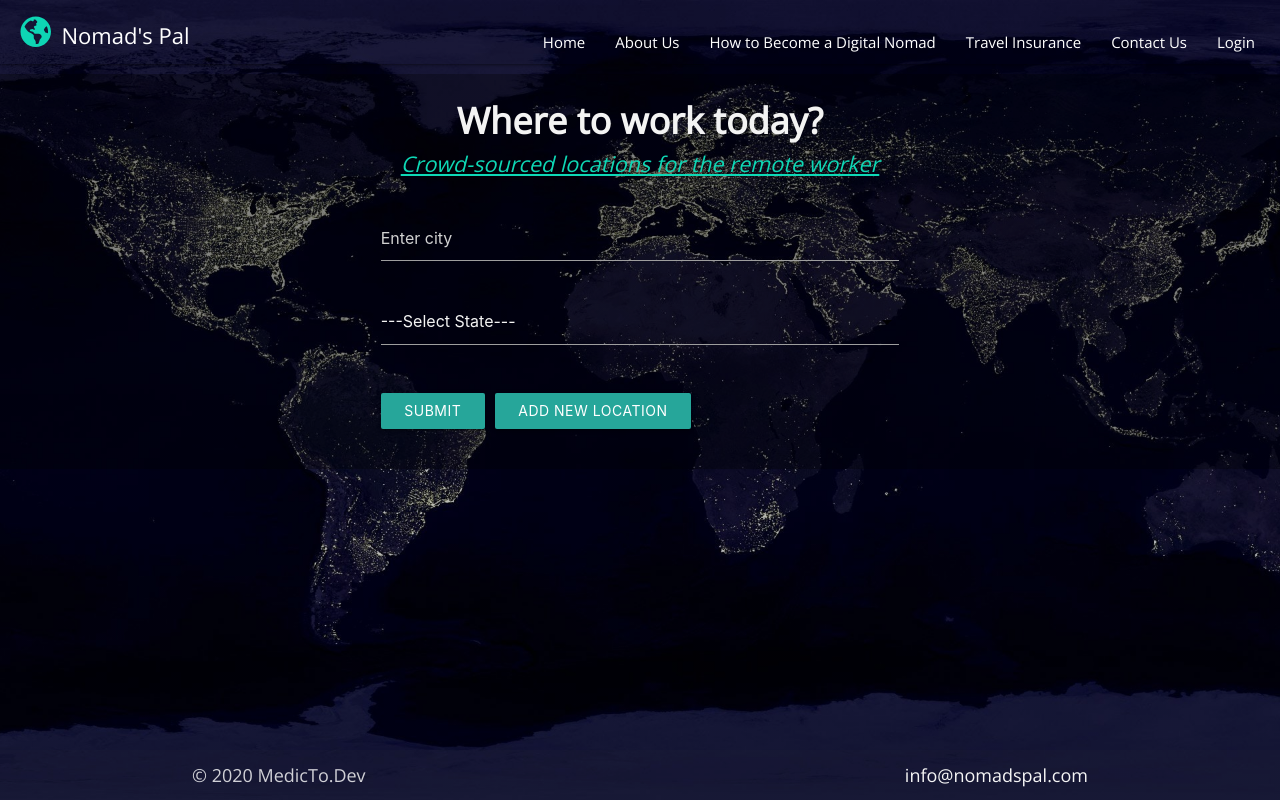
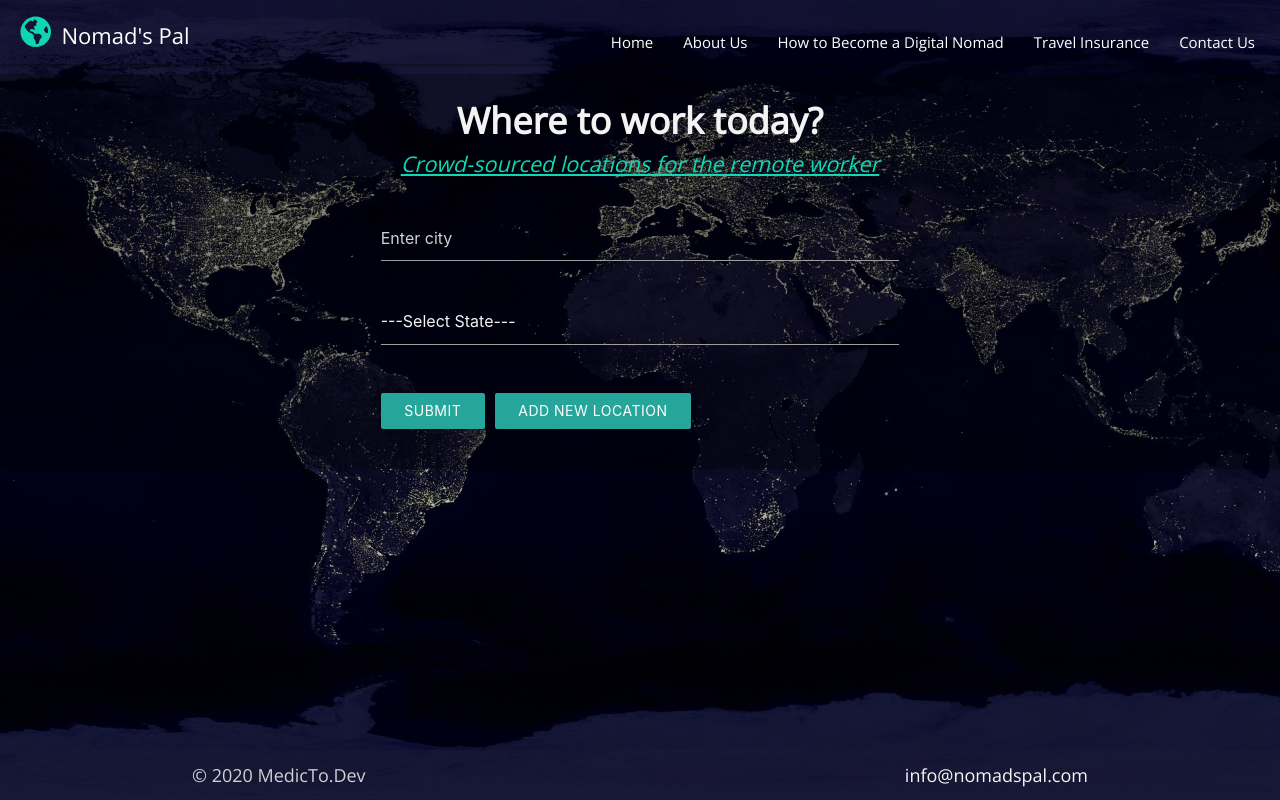
Before and after one commit to jonbascos/nomads-pal-react-version, a React (Create React App) app: page / in a window 1280 px wide. Built offline with nearby package versions, Linux system fonts and the light colour scheme; no server answers; the database is empty.

Commit message:
Commented out the Login route so it does not get displayed.  Future feature.

```diff
--- a/src/components/Header.js
+++ b/src/components/Header.js
@@ -56,9 +56,11 @@
 						<li>
 							<Link to='/contact'>Contact Us</Link>
 						</li>
-						<li>
-							<Link to='/login'>Login</Link>
-						</li>
+						{/* <li>
+							<Link to='/login' disabled>
+								Login
+							</Link>
+						</li> */}
 					</ul>
 				</div>
 			</nav>
```
